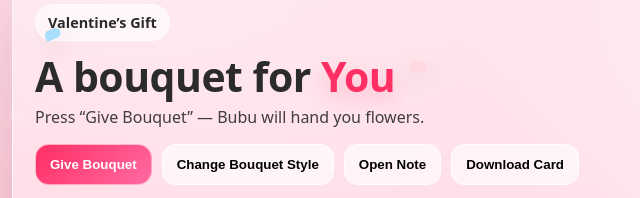
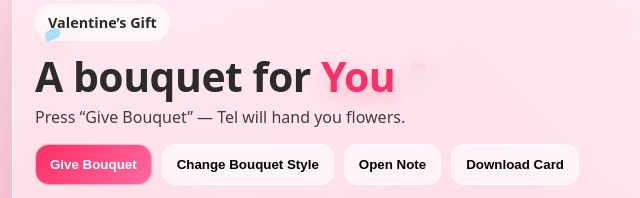
Before and after one commit to irishclarin/valentinesgift, a plain HTML site: page index.html in a window 1280 px wide. Shown: the part 142-340 px from the top of the page, 138-778 px from the left. Drawn offline with Linux system fonts and the light colour scheme.

Commit message:
Update button text from 'Bubu' to 'Tel'

```diff
--- a/index.html
+++ b/index.html
@@ -24,7 +24,7 @@
       </h1>
 
       <p class="subtitle">
-        Press “Give Bouquet” — Bubu will hand you flowers.
+        Press “Give Bouquet” — Tel will hand you flowers.
       </p>
 
       <div class="actions">
```
